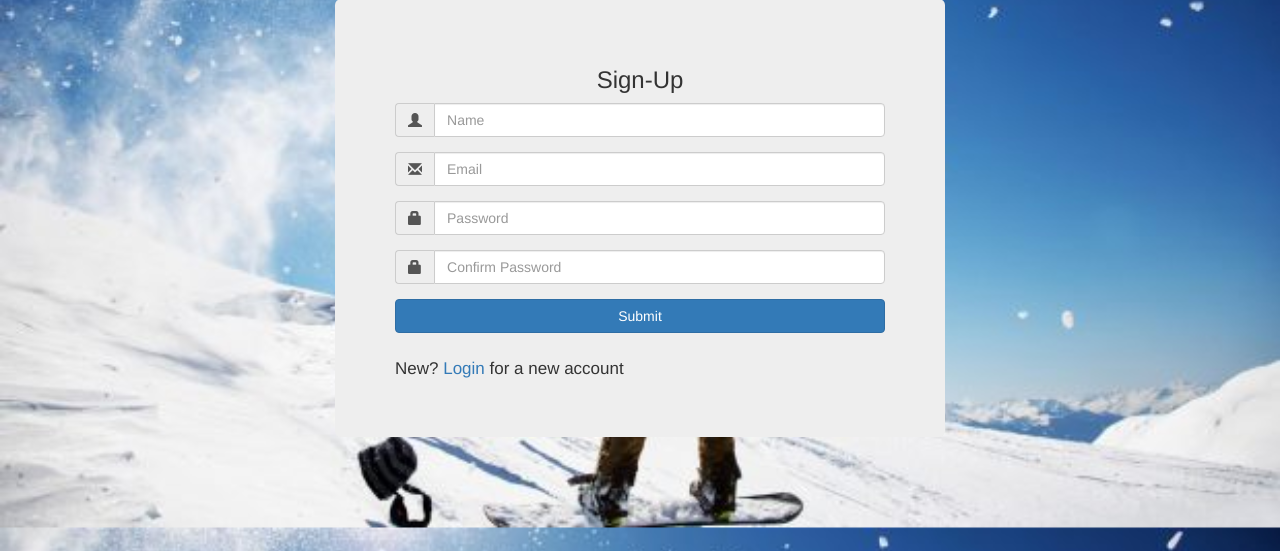
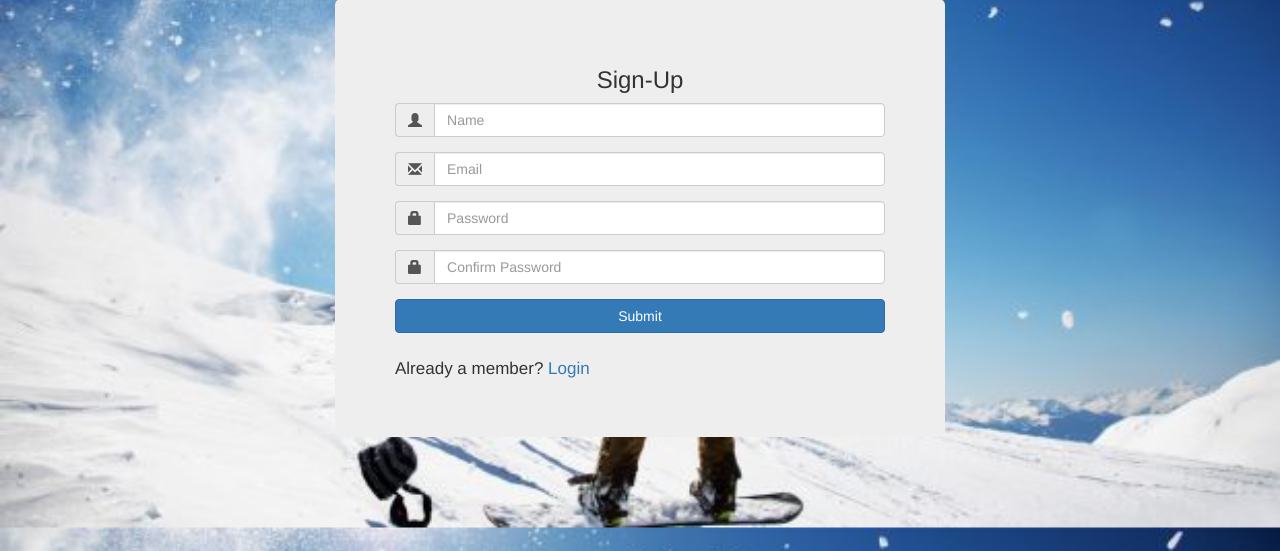
Before and after one commit to MDKola/bucketlist, a Flask app: page /register in a window 1280 px wide. Shown: the part 193-744 px from the top of the page. Run offline with Flask 2, Linux system fonts and the light colour scheme; some libraries are stand-ins or nearby versions.

Commit message:
Update confirm password

```diff
--- a/templates/register.html
+++ b/templates/register.html
@@ -37,14 +37,14 @@
     </div>
     <div class="input-group">
       <span class="input-group-addon"><i class="glyphicon glyphicon-lock"></i></span>
-      <input id="password" type="password" class="form-control" name="password" placeholder="Confirm Password" required>
+      <input id="confirm" type="password" class="form-control"  value="{{request.form.confirm}}" name="confirm" placeholder="Confirm Password" required>
     </div>
       <button type="submit" class="btn btn-primary col-md-12">Submit</button>
       <br>
       <hr>
       <div class="text-danger">{{data['error']}} </div>
   </form>
-      <h6 class="text">New?<a href="/login"> Login</a> for a new account</h6>
+      <h6 class="text">Already a member?<a href="/login"> Login</a></h6>
   </div>
 </div>
 
```
